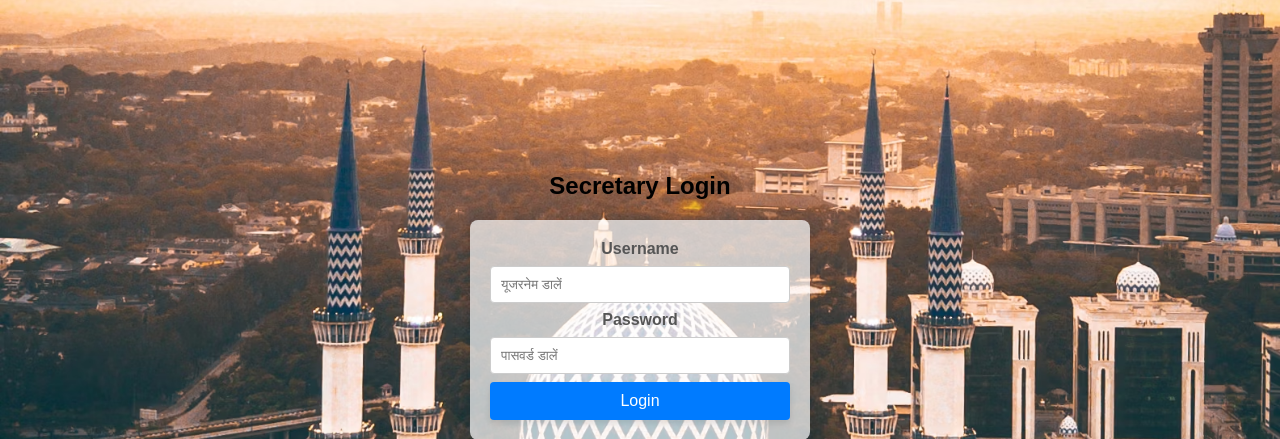
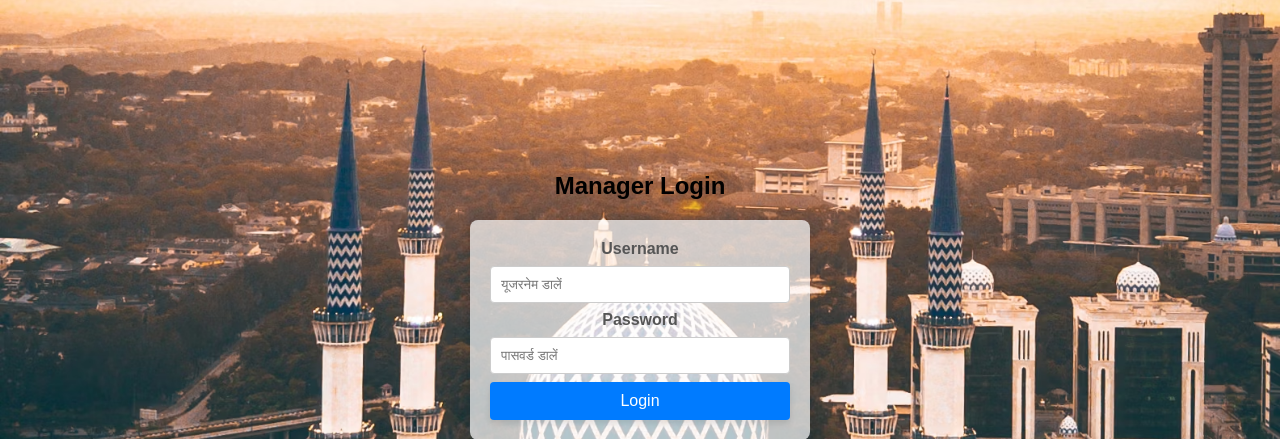
Before and after one commit to ajaj123-debug/Mosque-fund-management-system, a Django app: page /manager/login/ in a window 1280 px wide. Shown: the part 104-543 px from the top of the page. Run offline with Django 5.2, Linux system fonts and the light colour scheme.

Commit message:
last commit

```diff
--- a/community_fund/templates/manager_login.html
+++ b/community_fund/templates/manager_login.html
@@ -91,7 +91,7 @@
 </head>
 <body>
     <div>
-        <h2>Secretary Login</h2> <!-- Moved heading above the form -->
+        <h2>Manager Login</h2> <!-- Moved heading above the form -->
         <form method="POST"action="{% url 'login' %}">
             {% csrf_token %}
             <input type="hidden" name="next" value="{{ request.GET.next|default:'/add_transaction/' }}">
```
Also changed, not shown: db.sqlite3.
